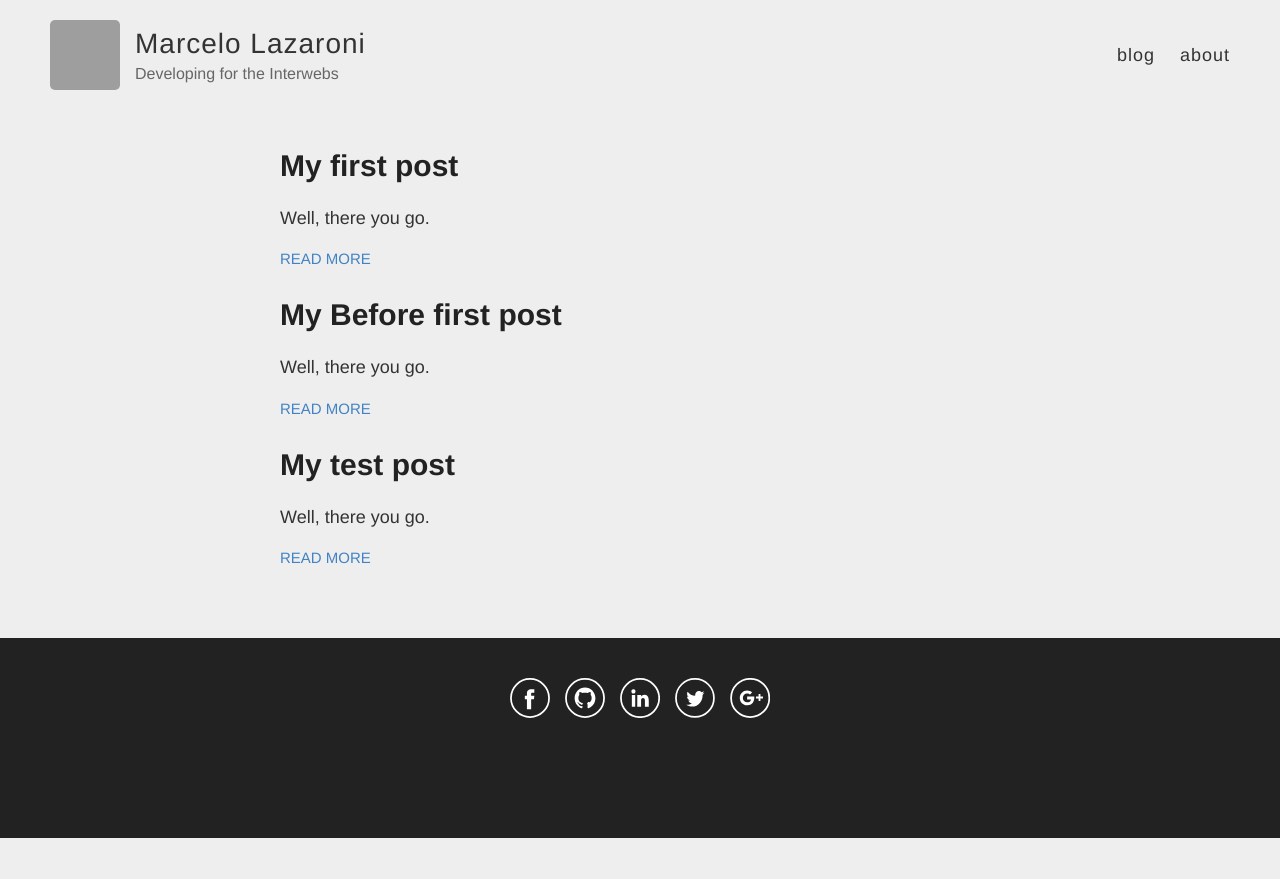
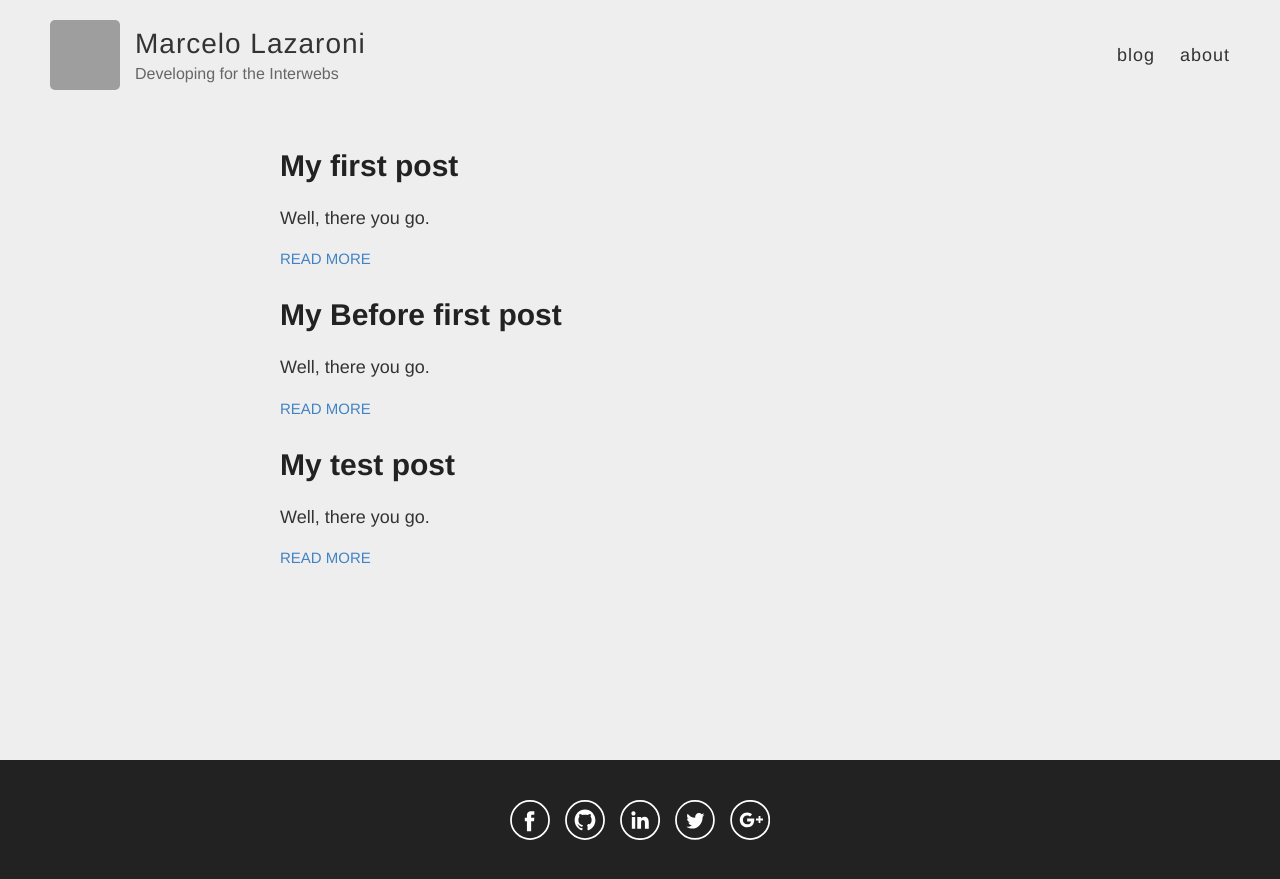
Before and after one commit to lazamar/lazamar.github.io, a Jekyll site: the page built from index.html, in a window 1280 px wide. Shown: the top 879 px of the page. Built offline with Jekyll 4.4.1, drawn with Linux system fonts in a browser that asks for light colours; Markdown is read by kramdown in place of the engine named in the settings; grey boxes are pictures that could not be loaded.

Commit message:
Add min-height to body-wrapper

```diff
--- a/_layouts/default.html
+++ b/_layouts/default.html
@@ -16,6 +16,7 @@
   </head>
 
   <body>
+    <div class="body-wrapper">
       <div class="wrapper-masthead">
         <div class="container-masterhead">
           <header class="masthead clearfix">
@@ -37,6 +38,8 @@
       <div id="main" role="main" class="container">
         {{ content }}
       </div>
+    </div>
+
 
     <div class="wrapper-footer">
       <div class="container">
--- a/style.scss
+++ b/style.scss
@@ -153,7 +153,9 @@ img {
 //
 // .masthead
 //
-
+.body-wrapper{
+  min-height: calc(100vh - 190px) //subtracting footer height + footer padding.
+}
 .wrapper-masthead {
   margin-bottom: 30px;
 }
@@ -285,7 +287,7 @@ nav {
 .wrapper-footer {
   margin-top: 50px;
   background-color: #222;
-  min-height: 200px;
+  min-height: 140px;
 }
 
 footer {
```
Lines whose indentation alone changed are shown as unchanged.
